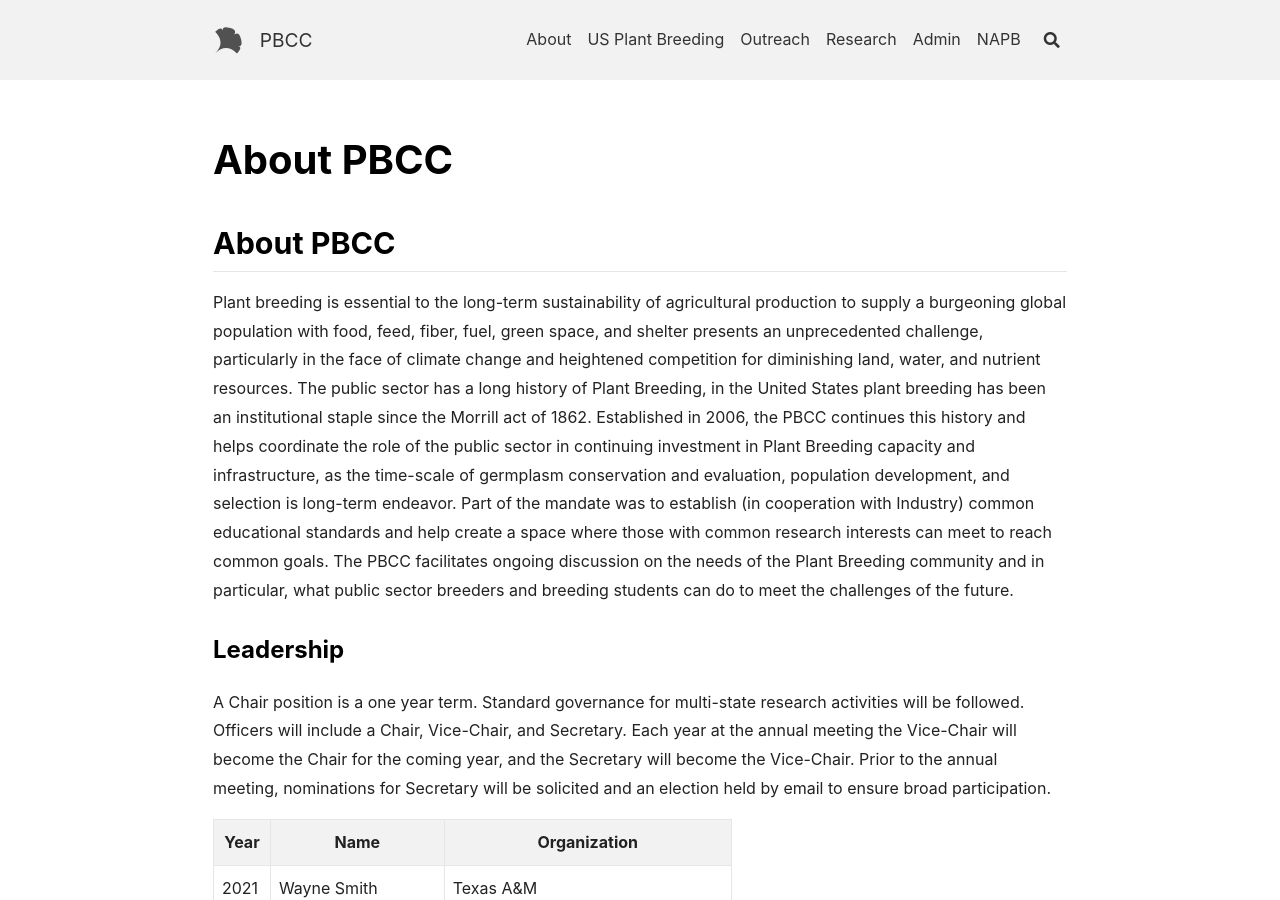
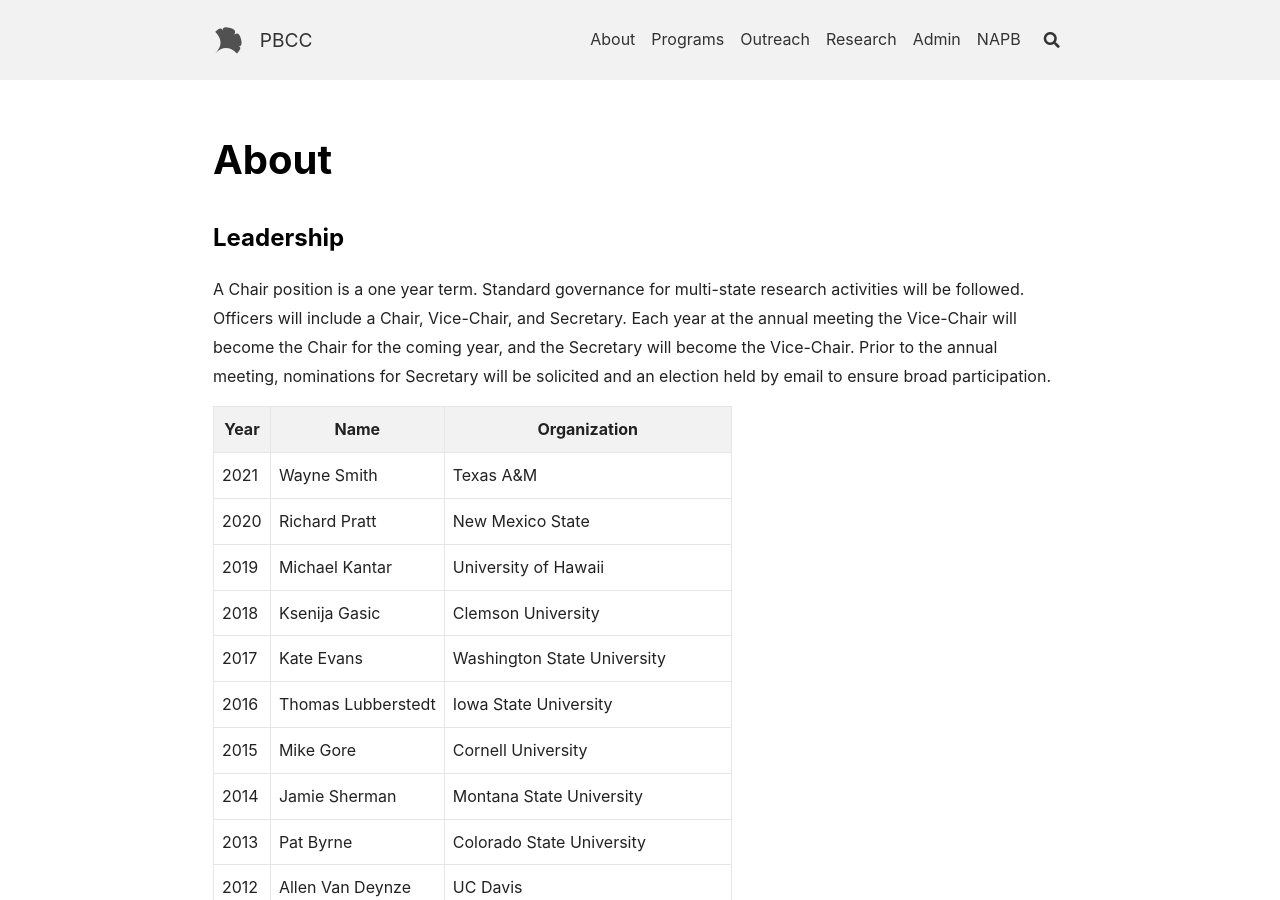
Before and after one commit to PlantBreedingCC/plantbreeding.cc, a Jekyll site: the page built from about.md, in a window 1280 px wide and 900 px high. Built offline with Jekyll 4.4.1, drawn with Linux system fonts in a browser that asks for light colours; nearby versions of some CDN libraries; our own code applies the rules of GitHub Pages for plain Markdown files; some of the changed text lies outside the part shown.

```diff
--- a/_data/navigation.yml
+++ b/_data/navigation.yml
@@ -2,7 +2,7 @@ header:
   - title: About
     url: /about
 
-  - title: US Plant Breeding
+  - title: Programs
     url: /plant-breeding
 
   - title: Outreach
--- a/about.md
+++ b/about.md
@@ -1,15 +1,8 @@
 ---
 layout: article
-titles:
-  # @start locale config
-  en      : &EN       About
-  # @end locale config
+title: About
 key: page-about
 ---
-
-## About PBCC
-
-Plant breeding is essential to the long-term sustainability of agricultural production to supply a burgeoning global population with food, feed, fiber, fuel, green space, and shelter presents an unprecedented challenge, particularly in the face of climate change and heightened competition for diminishing land, water, and nutrient resources. The public sector has a long history of Plant Breeding, in the United States plant breeding has been an institutional staple since the Morrill act of 1862. Established in 2006, the PBCC continues this history and helps coordinate the role of the public sector in continuing investment in Plant Breeding capacity and infrastructure, as the time-scale of germplasm conservation and evaluation, population development, and selection is long-term endeavor. Part of the mandate was to establish (in cooperation with Industry) common educational standards and help create a space where those with common research interests can meet to reach common goals. The PBCC facilitates ongoing discussion on the needs of the Plant Breeding community and in particular, what public sector breeders and breeding students can do to meet the challenges of the future.
 
 ### Leadership
 
```
Also changed, not shown: other parts of about.md (+14 -0 lines), _outreach/1.1-cassava.md (added, +8 -0 lines), _outreach/1.2-sawfly.md (added, +6 -0 lines), outreach.md (+4 -3 lines), research.md (+3 -0 lines), assets/images/outreach/FoodSecurityInfographic1.png (added), assets/images/outreach/GeneBanksInfographic1.png (added), 7 other files.
